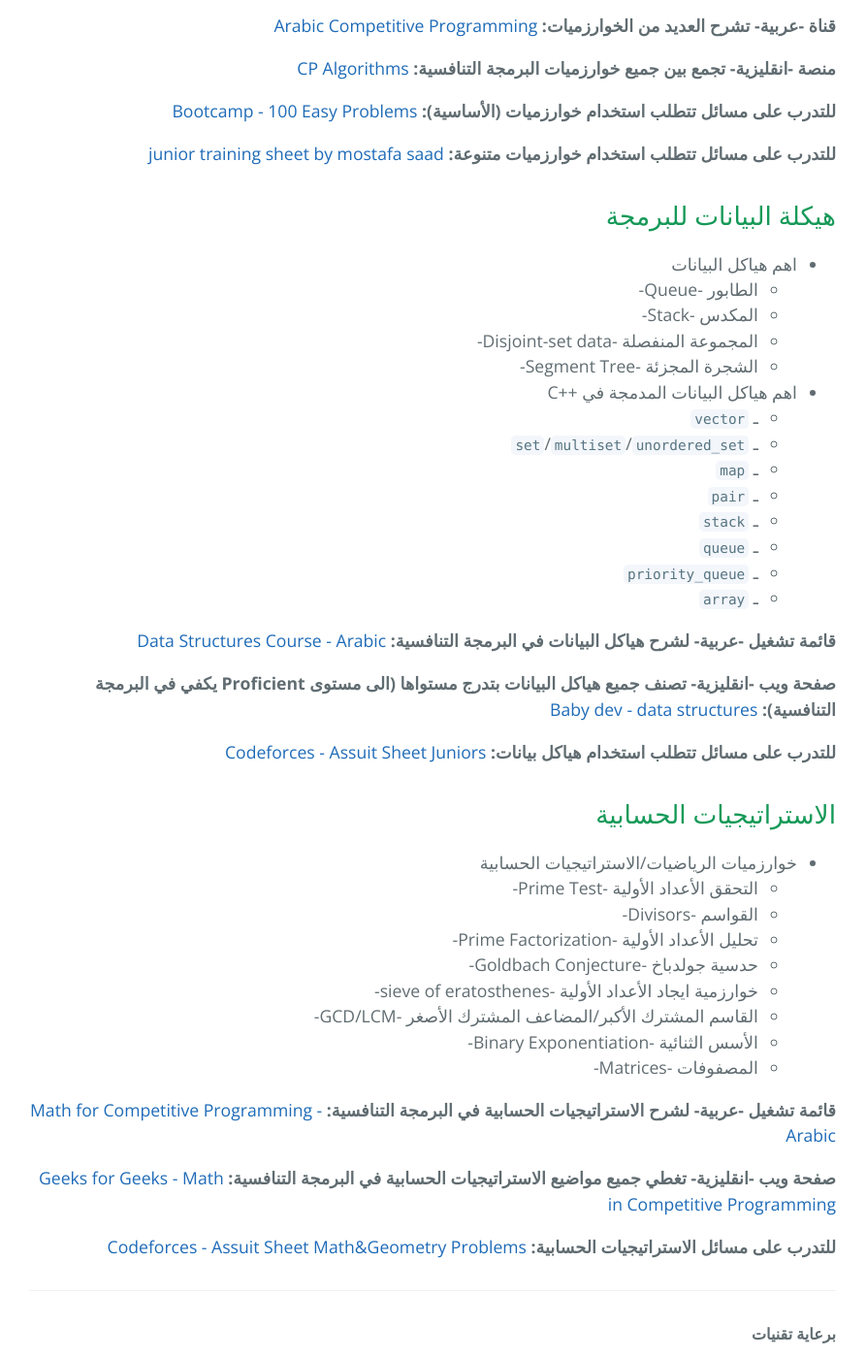
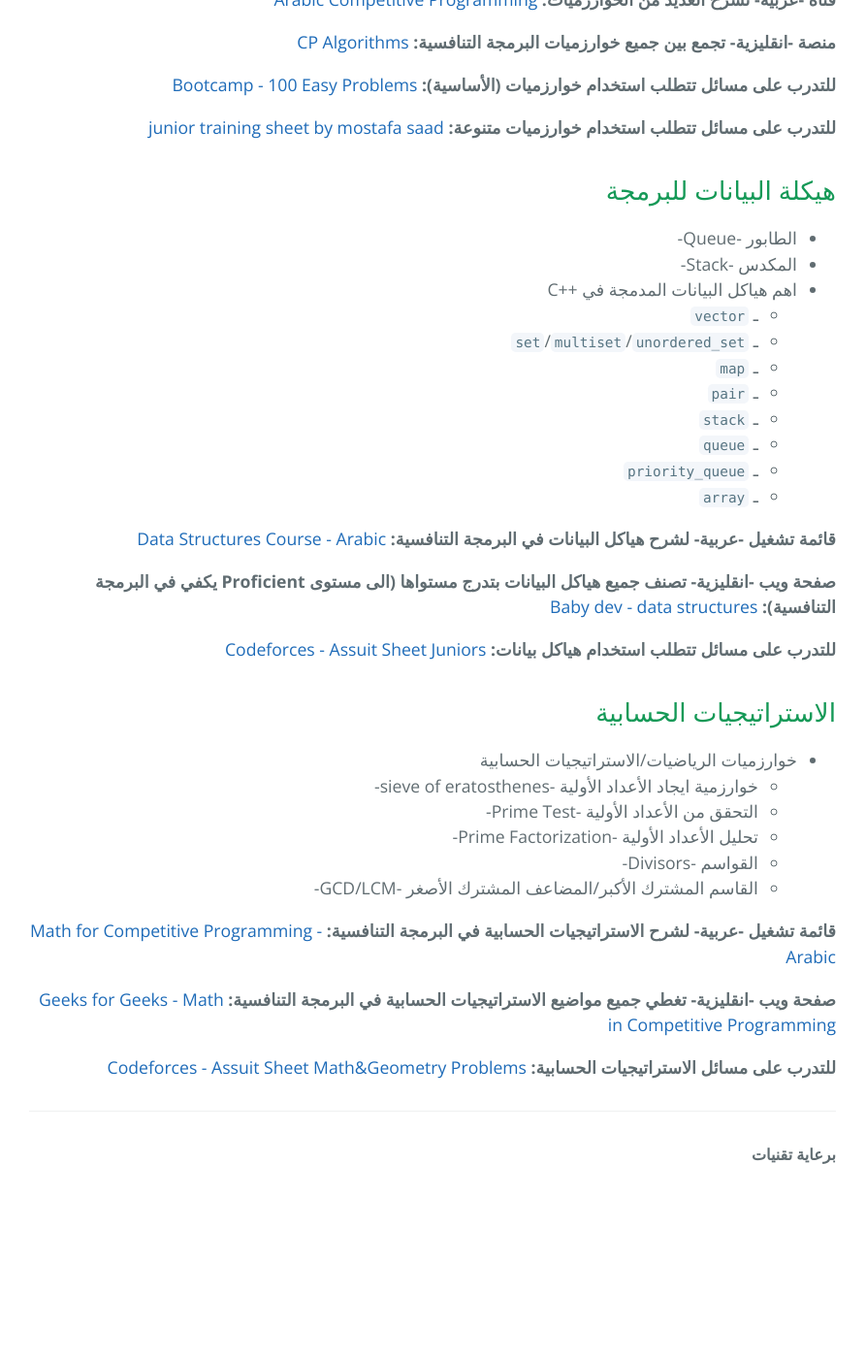
Before and after one commit to Teqaniaat/Teqaniaat, a Jekyll site: the page built from athka/first_exam_topics_junior_ar.md, in a window 1280 px wide and 1400 px high, scrolled down 1767 px. Shown: the whole window at 97% size, without its empty margins (194-1087 px from the left). Built offline with Jekyll 4.4.1, drawn with Linux system fonts in a browser that asks for light colours; the repository's description, which GitHub fills in, is left out; after the commit the page ends 3001 px from its top, so only the background shows below that; some of the changed text lies outside the part shown.

Commit message:
Update first_exam_topics_junior_ar.md

```diff
--- a/athka/first_exam_topics_junior_ar.md
+++ b/athka/first_exam_topics_junior_ar.md
@@ -65,11 +64,8 @@ lang: ar
 
 <a id="هيكلة-البيانات-للبرمجة"></a>
 ## هيكلة البيانات للبرمجة
-- اهم هياكل البيانات
   - الطابور -Queue-
   - المكدس -Stack-
-  - المجموعة المنفصلة -Disjoint-set data-
-  - الشجرة المجزئة -Segment Tree-
 - اهم هياكل البيانات المدمجة في ++C
   - ـ `vector`
   - ـ `set`/`multiset`/`unordered_set`
@@ -89,14 +85,11 @@ lang: ar
 <a id="الاستراتيجيات-الحسابية"></a>
 ## الاستراتيجيات الحسابية
 - خوارزميات الرياضيات/الاستراتيجيات الحسابية
-  - التحقق الأعداد الأولية -Prime Test-
+  - خوارزمية ايجاد الأعداد الأولية -sieve of eratosthenes-
+  - التحقق من الأعداد الأولية -Prime Test-
+  - تحليل الأعداد الأولية -Prime Factorization-
   - القواسم -Divisors-
-  - تحليل الأعداد الأولية -Prime Factorization-
-  - حدسية جولدباخ -Goldbach Conjecture-
-  - خوارزمية ايجاد الأعداد الأولية -sieve of eratosthenes-
   - القاسم المشترك الأكبر/المضاعف المشترك الأصغر -GCD/LCM-
-  - الأسس الثنائية -Binary Exponentiation-
-  - المصفوفات -Matrices-
 
 **قائمة تشغيل -عربية- لشرح الاستراتيجيات الحسابية في البرمجة التنافسية:** [Math for Competitive Programming - Arabic](https://www.youtube.com/playlist?list=PLPt2dINI2MIY7l5zyFd1W28rei3b-AXaJ)
 
```
Also changed, not shown: other parts of athka/first_exam_topics_junior_ar.md (+0 -1 lines).
